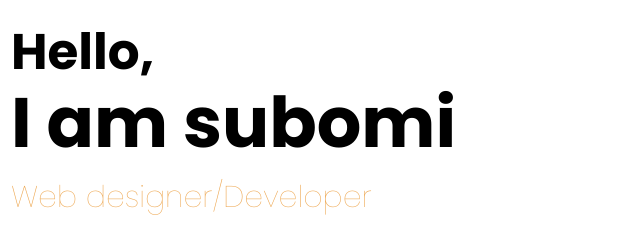
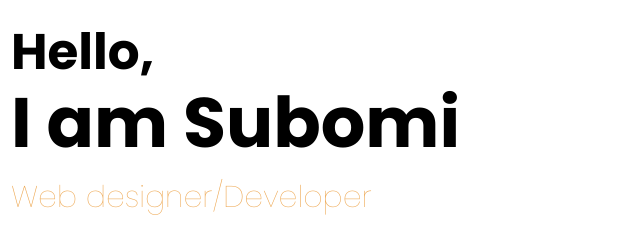
Before and after one commit to subomi004/portfolio, a plain HTML site: page index.html in a window 1280 px wide. Shown: the part 339-579 px from the top of the page, 188-828 px from the left. Drawn offline with Linux system fonts and the light colour scheme.

Commit message:
name change

```diff
--- a/index.html
+++ b/index.html
@@ -22,7 +22,7 @@
       <section>
         <div class="content">
           <h4>Hello,</h4>
-          <h1>I am subomi</h1>
+          <h1>I am Subomi</h1>
           <h3 class="job">Web designer/Developer</h3>
           <p>Hello, I am an aspiring website developer
             with the ability to translate the designs
```
